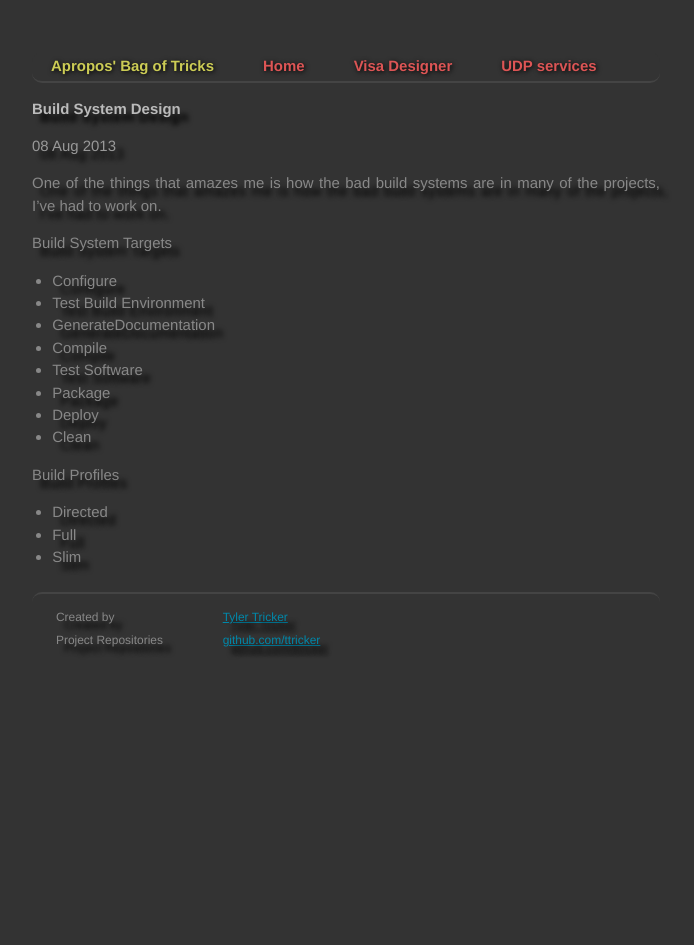
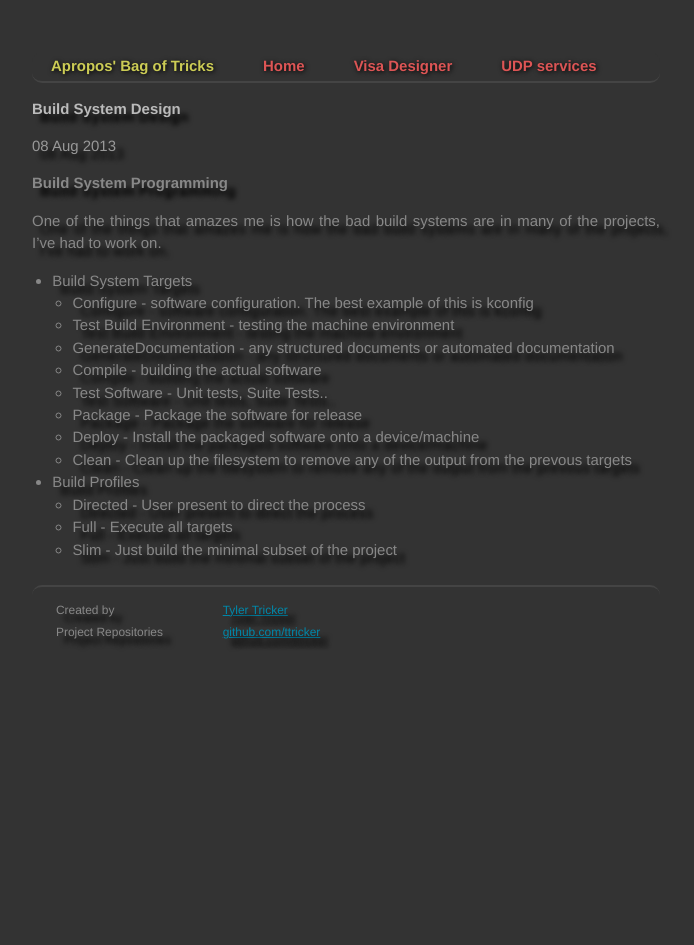
Before and after one commit to ttricker/ttricker.github.io, a Jekyll site: the page built from _posts/2013-08-08-large-build-systems.markdown, in a window 1280 px wide. Shown: the whole page, without its empty margins (294-988 px from the left). Built offline with Jekyll 4.4.1, drawn with Linux system fonts in a browser that asks for light colours; Markdown is read by kramdown in place of the engine named in the settings.

Commit message:
fixed markdown layout programs and added post headers

```diff
--- a/_posts/2013-08-08-large-build-systems.markdown
+++ b/_posts/2013-08-08-large-build-systems.markdown
@@ -4,22 +4,24 @@ title:  "Build System Design"
 date:  2013-08-08
 categories: [Coding Testing]
 ---
+# Build System Programming #
+
 
 One of the things that amazes me is how the bad build systems are in many of the
 projects, I've had to work on.
 
 
-Build System Targets
-* Configure
-* Test Build Environment
-* GenerateDocumentation
-* Compile
-* Test Software
-* Package
-* Deploy
-* Clean
+- Build System Targets
+  - Configure - software configuration. The best example of this is kconfig
+  - Test Build Environment - testing the machine environment
+  - GenerateDocumentation  - any structured documents or automated documentation
+  - Compile - building the actual software
+  - Test Software - Unit tests, Suite Tests..
+  - Package - Package the software for release
+  - Deploy  - Install the packaged software onto a device/machine
+  - Clean   - Clean up the filesystem to remove any of the output from the prevous targets
 
-Build Profiles
-* Directed
-* Full
-* Slim
+- Build Profiles
+  - Directed - User present to direct the process
+  - Full     - Execute all targets
+  - Slim     - Just build the minimal subset of the project
```
Also changed, not shown: _posts/2013-07-24-todo.markdown (+11 -11 lines), _posts/2013-09-26-terminal-ide.markdown (+7 -2 lines).
